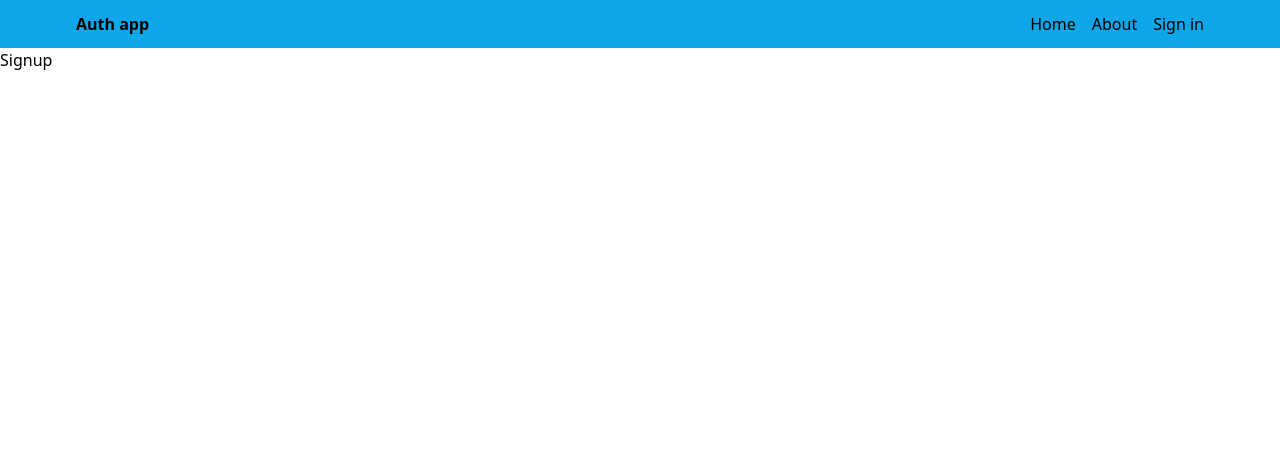
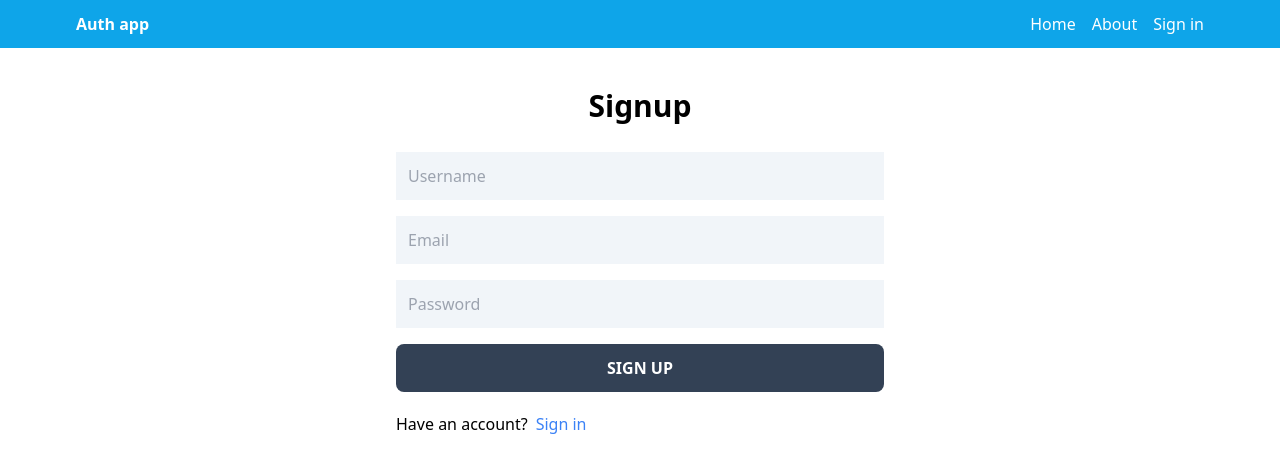
Before and after one commit to ompharate/authapp, a React (Vite) app in the folder client/: page /sign-up in a window 1280 px wide. Shown: the top 472 px of the page. Built offline with nearby package versions, Linux system fonts and the light colour scheme.

Commit message:
complete signup ui

```diff
--- a/client/src/componentes/Header.jsx
+++ b/client/src/componentes/Header.jsx
@@ -5,9 +5,9 @@ const Header = () => {
     <div className="bg-sky-500">
       <div className="flex justify-between items-center max-w-6xl mx-auto p-3">
         <Link to="/">
-          <h1 className="font-bold">Auth app</h1>
+          <h1 className="font-bold text-white">Auth app</h1>
         </Link>
-        <ul className="flex gap-4">
+        <ul className="flex gap-4 text-white">
           <Link to="/">
             <li>Home</li>
           </Link>
--- a/client/src/pages/Signup.jsx
+++ b/client/src/pages/Signup.jsx
@@ -1,9 +1,40 @@
-import React from 'react'
-
+import React from "react";
+import { Link } from "react-router-dom";
 function Signup() {
   return (
-    <div>Signup</div>
-  )
+    <div className="p-3 max-w-lg mx-auto">
+      <h1 className="text-3xl text-center font-semibold my-7">Signup</h1>
+      <form className="flex flex-col gap-4">
+        <input
+          className="bg-slate-100 p-3"
+          type="text"
+          placeholder="Username"
+          name="username"
+        />
+        <input
+          className="bg-slate-100 p-3"
+          type="email"
+          placeholder="Email"
+          name="email"
+        />
+        <input
+          className="bg-slate-100 p-3"
+          type="password"
+          placeholder="Password"
+          name="password"
+        />
+        <button className="bg-slate-700 text-white rounded-lg uppercase p-3 hover:opacity-95 disabled:opacity-80 font-bold">
+          Sign up
+        </button>
+      </form>
+      <div className="flex gap-2 mt-5">
+        <p>Have an account?</p>
+        <Link to="/signin">
+          <span className="text-blue-500">Sign in</span>
+        </Link>
+      </div>
+    </div>
+  );
 }
 
-export default Signup
+export default Signup;
```
